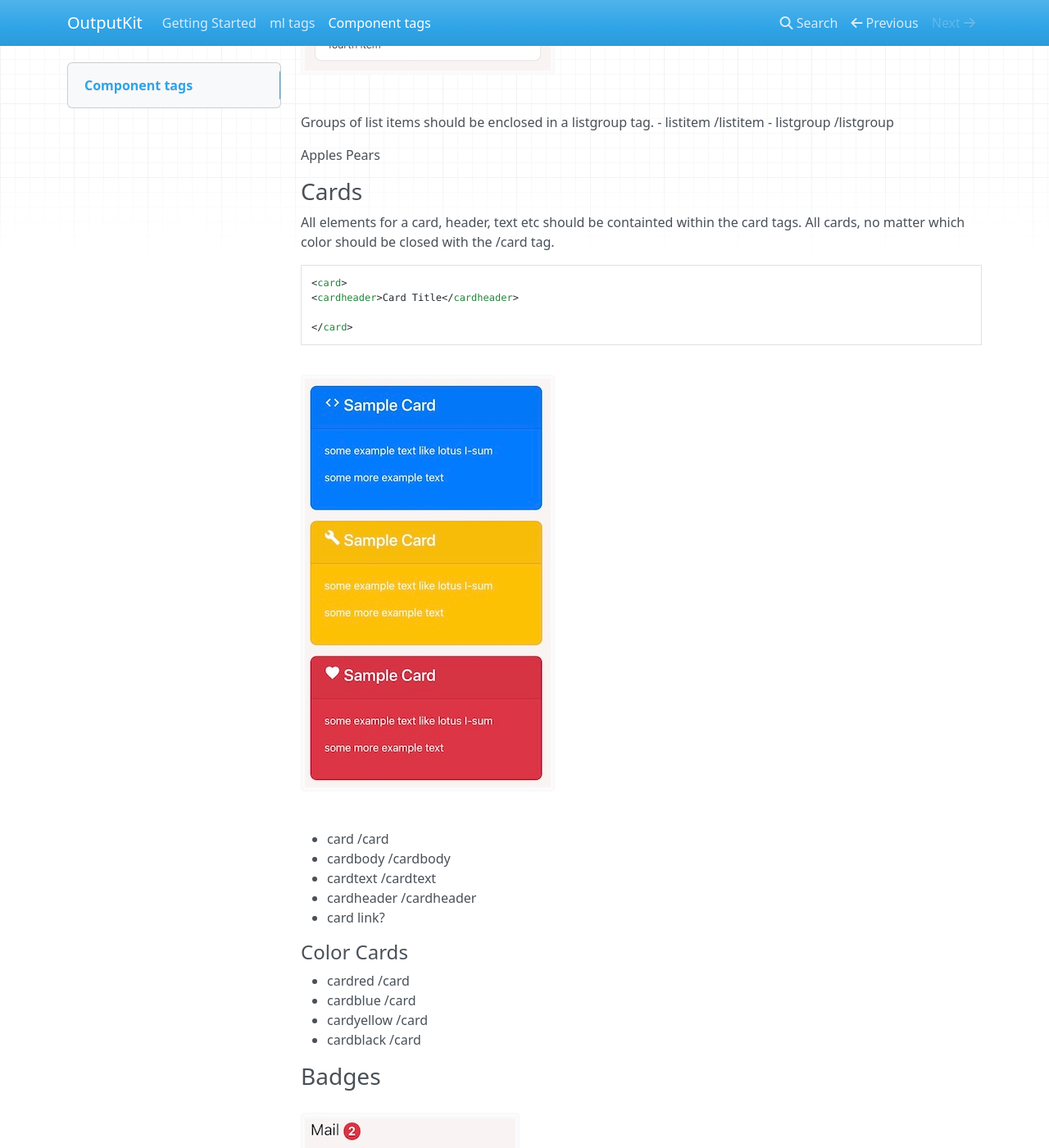
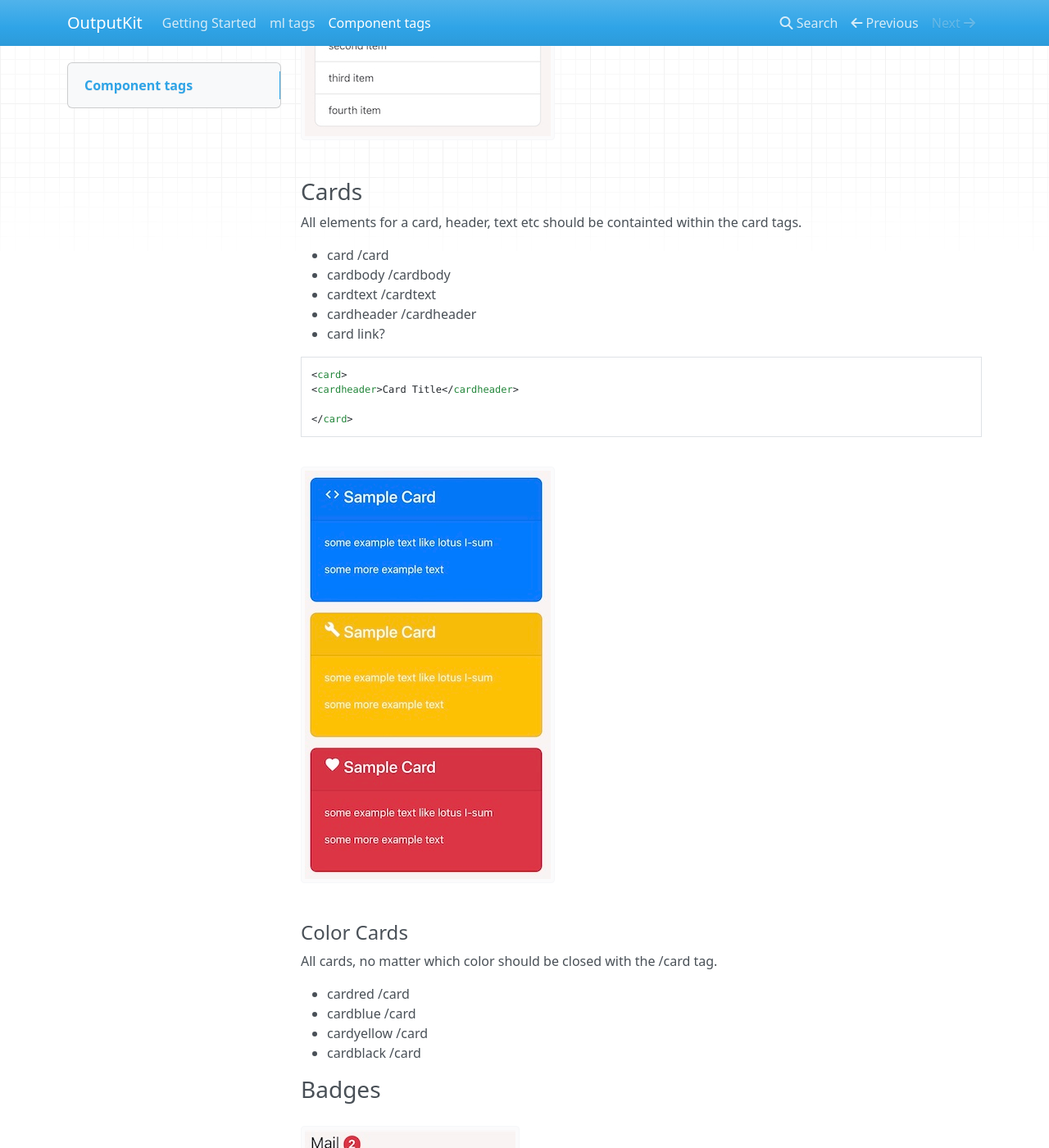
Before and after one commit to nturpin0/OutputKit, an MkDocs documentation site: the page built from docs/components.md, in a window 1280 px wide and 1400 px high, scrolled down 798 px. Shown: the whole window at 82% size. Built offline with MkDocs 1.6.1, drawn with Linux system fonts in a browser that asks for light colours; nearby versions of some CDN libraries; some of the changed lines change nothing that is shown.

Commit message:
Update components.md

````diff
--- a/docs/components.md
+++ b/docs/components.md
@@ -17,23 +17,30 @@
 ![](https://github.com/nturpin0/OutputKit/raw/master/Images/IMG_0827.png)
 
 ### Lists
-
-![](https://github.com/nturpin0/OutputKit/raw/master/Images/IMG_0839.jpg)
-
 Groups of list items should be enclosed in a listgroup tag.
 - listitem    /listitem
 - listgroup   /listgroup
 
-
+'''
 <listgroup>
   <listitem>Apples</listitem>
   <listitem>Pears</listitem>
 </listgroup>
+'''
+
+![](https://github.com/nturpin0/OutputKit/raw/master/Images/IMG_0839.jpg)
+
+
 
 
 ### Cards
-All elements for a card, header, text etc should be containted within the card tags. All cards, no matter which color should be closed with the /card tag.
+All elements for a card, header, text etc should be containted within the card tags.
 
+- card      /card
+- cardbody   /cardbody
+- cardtext   /cardtext
+- cardheader   /cardheader
+- card link?
 
 ```
 <card>
@@ -44,13 +51,10 @@
 
 ![](https://github.com/nturpin0/OutputKit/raw/master/Images/Cards.jpg)
 
-- card      /card
-- cardbody   /cardbody
-- cardtext   /cardtext
-- cardheader   /cardheader
-- card link?
 
 #### Color Cards
+All cards, no matter which color should be closed with the /card tag.
+
 - cardred /card
 - cardblue /card
 - cardyellow /card
@@ -80,16 +84,16 @@
 - buttonred    /button
 - buttonblack  /button
 
-Example of a button with a badge inside.
+#### Example of a button with a badge inside.
+```
+<buttonblue>Unread Mail <badgegray>4</badge></button>
+```
 
 ![](https://github.com/nturpin0/OutputKit/raw/master/Images/IMG_0828.png)
 
 ![](https://github.com/nturpin0/OutputKit/raw/master/Images/IMG_0836%202.jpg)
 
 
-```
-<buttonblue>Unread Mail <badgegray>4</badge></button>
-```
 
 ### Tables
 The table tag will make your table responsive, ie works better on mobile screens of variable sizes. You wont need the normal table html tag, you can use the thead tbody th tr html mark up to make your table, or you can use Markdown to generate your table first. If you're just making a static table you might find [this site](https://www.tablesgenerator.com/html_tables) useful for generating tables.
````
